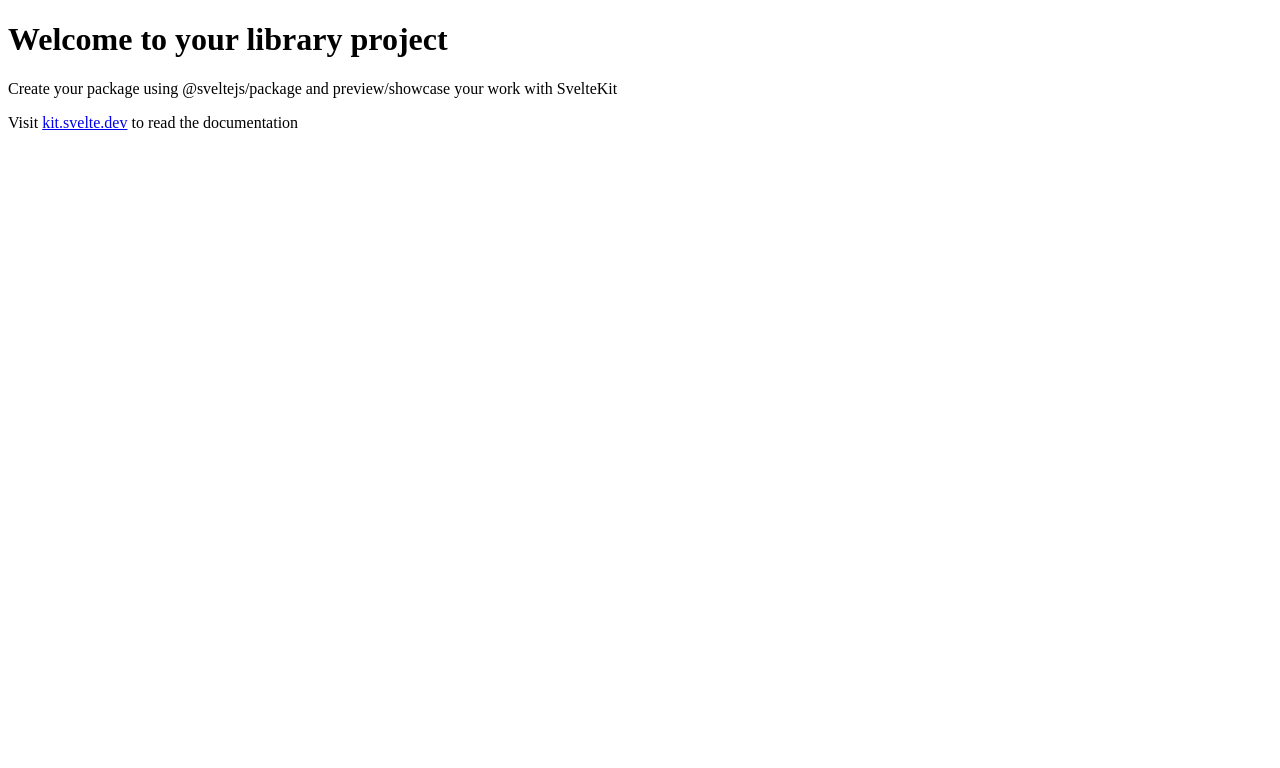
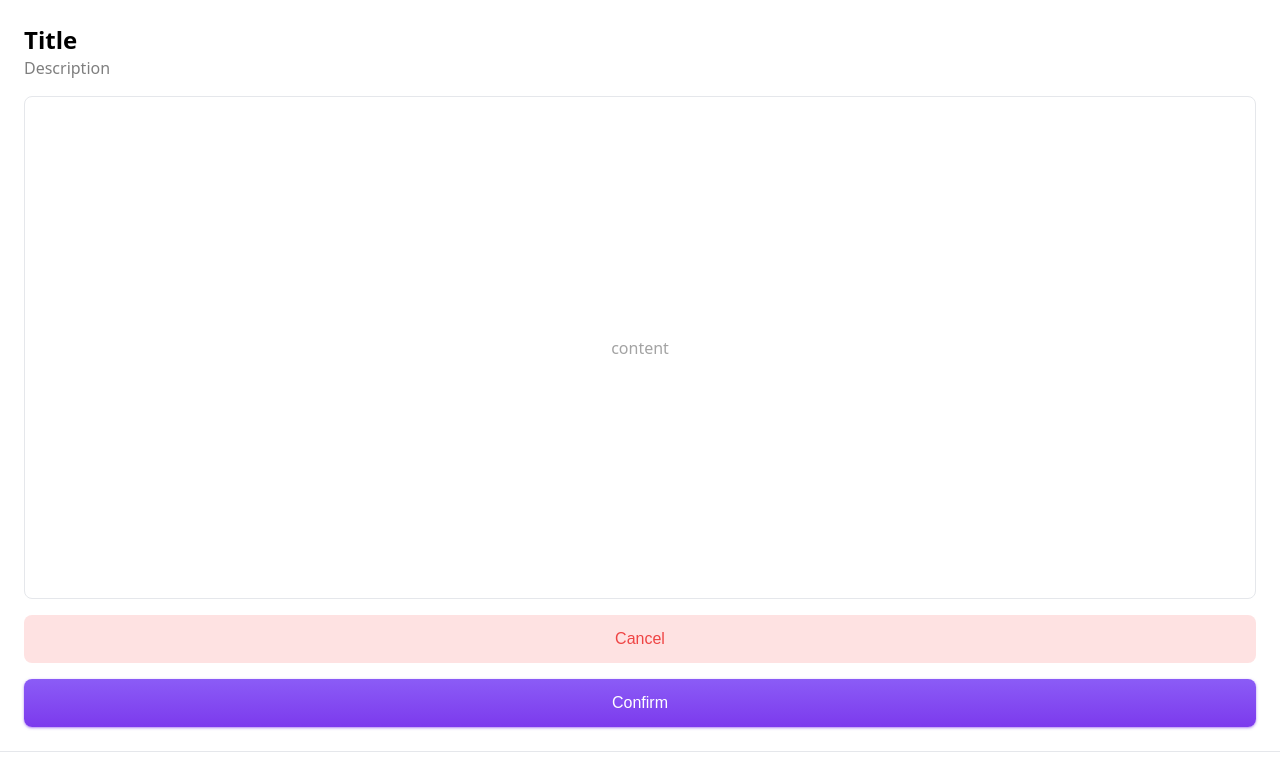
Before and after one commit to impierce/ui-components, a SvelteKit app: page / in a window 1280 px wide. Shown: the top 768 px of the page. Built offline with nearby package versions, Linux system fonts and the light colour scheme.

Commit message:
chore: add demo page

```diff
--- a/src/routes/+page.svelte
+++ b/src/routes/+page.svelte
@@ -1,3 +1,17 @@
-<h1>Welcome to your library project</h1>
-<p>Create your package using @sveltejs/package and preview/showcase your work with SvelteKit</p>
-<p>Visit <a href="https://kit.svelte.dev">kit.svelte.dev</a> to read the documentation</p>
+<script>
+  import BottomNavigation from '$lib/molecules/BottomNavigation.svelte';
+  import ActionTemplate from '$lib/templates/ActionTemplate.svelte';
+</script>
+
+<link href="/tailwind.css" rel="stylesheet" />
+
+<!-- <h1>Welcome to your library project</h1> -->
+<!-- <p>Create your package using @sveltejs/package and preview/showcase your work with SvelteKit</p> -->
+<!-- <p>Visit <a href="https://kit.svelte.dev">kit.svelte.dev</a> to read the documentation</p> -->
+
+<div class="flex flex-col h-screen">
+  <div class="grow p-6">
+    <ActionTemplate />
+  </div>
+  <BottomNavigation />
+</div>
```
